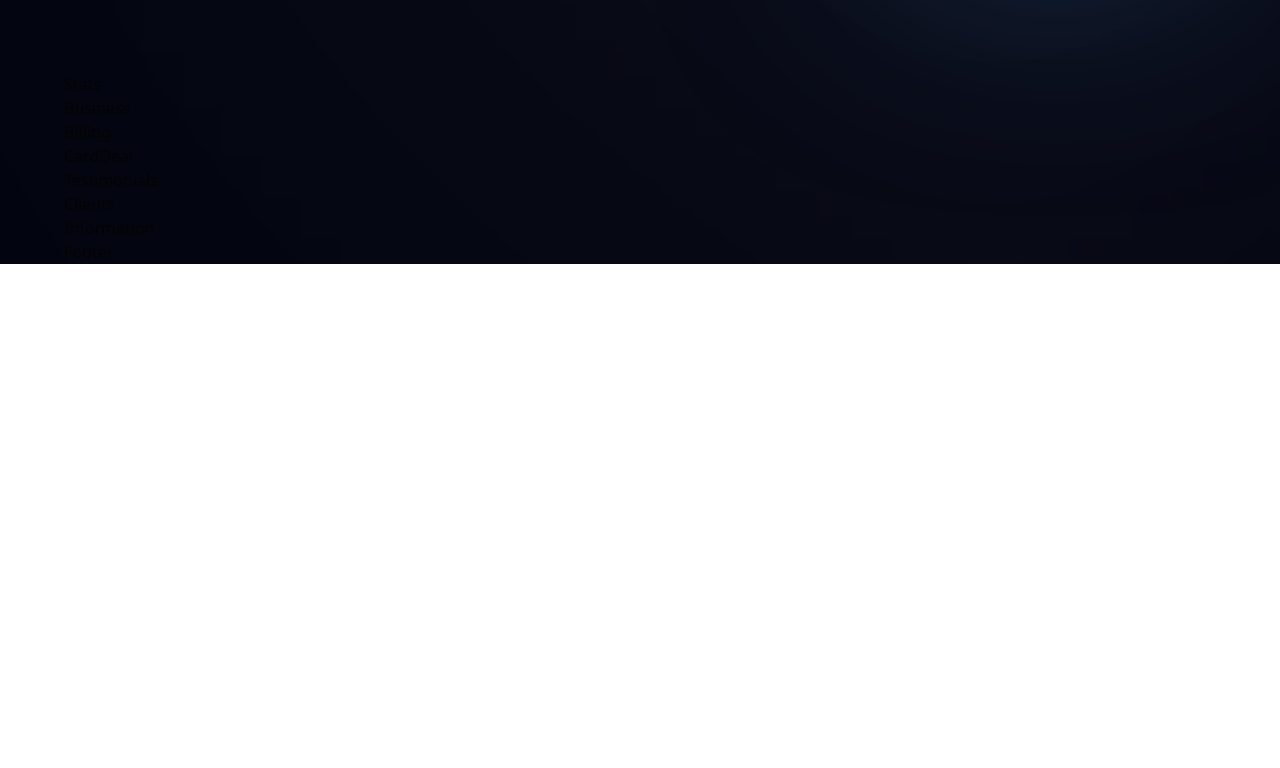
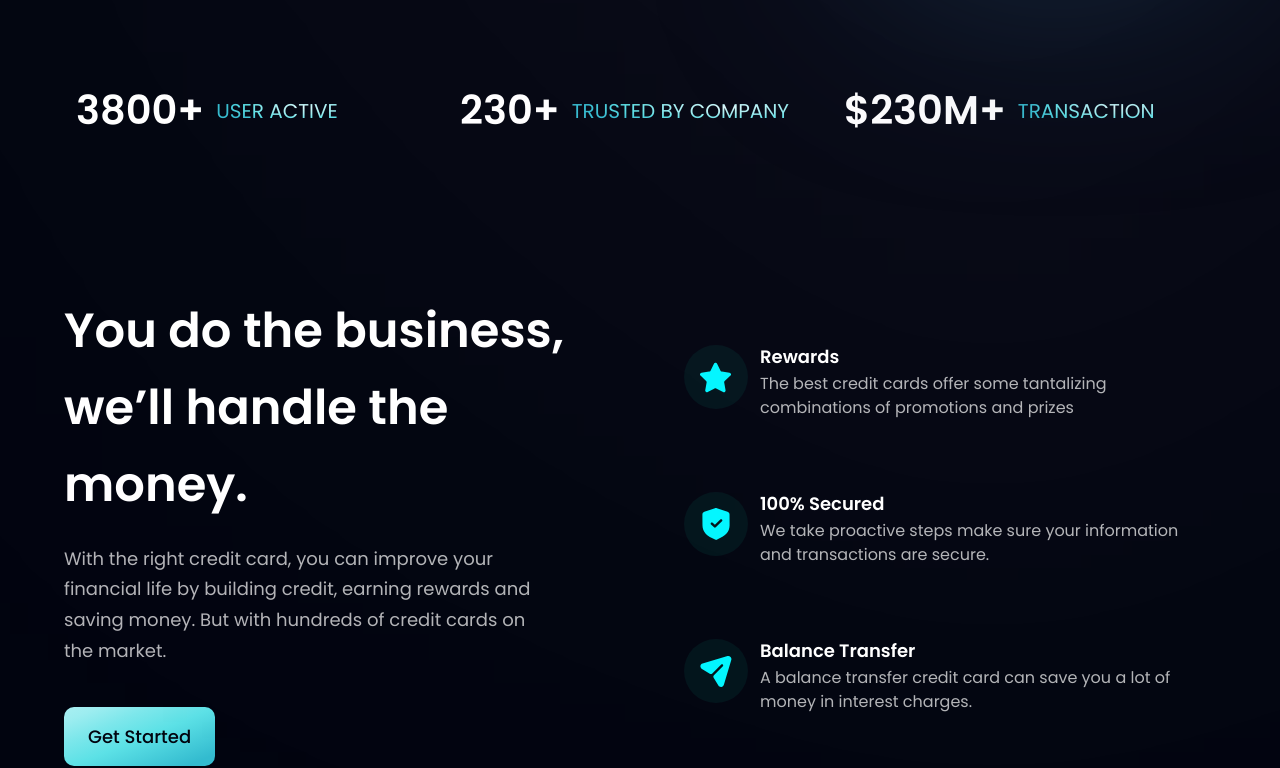
Before and after one commit to waherof29502/jin_uiuxpage, a React (Vite) app: page / in a window 1280 px wide. Shown: the part 716-1484 px from the top of the page. Before the commit the page ends 980 px from the top, so only its background shows below. Built offline with nearby package versions, Linux system fonts and the light colour scheme.

Commit message:
finished Bussiness section

```diff
--- a/src/components/Business.jsx
+++ b/src/components/Business.jsx
@@ -1,7 +1,52 @@
 import React from 'react';
+import { features } from '../constants';
+import styles, { layout } from '../style';
+import Button from './Button';
 
-const Business = () => {
-  return <div>Business</div>;
-};
+const FeatureCard = ({ icon, title, content, index }) => (
+  <div
+    className={`flex flex-row p-6 rounded-[20px] ${
+      index !== features.length - 1 ? 'mb-6' : 'mb-0'
+    } feature-card`}
+  >
+    <div
+      className={`w-[64px] h-[64px] rounded-full ${styles.flexCenter} bg-dimBlue`}
+    >
+      <img src={icon} alt='star' className='w-[50%] h-[50%] object-contain' />
+    </div>
+    <div className='flex-1 flex flex-col ml-3'>
+      <h4 className='font-poppins font-semibold text-white text-[18px] leading-[23px] mb-1'>
+        {title}
+      </h4>
+      <p className='font-poppins font-normal text-dimWhite text-[16px] leading-[24px]'>
+        {content}
+      </p>
+    </div>
+  </div>
+);
+
+const Business = () => (
+  <section id='features' className={layout.section}>
+    <div className={layout.sectionInfo}>
+      <h2 className={styles.heading2}>
+        You do the business, <br className='sm:block hidden' /> we’ll handle the
+        money.
+      </h2>
+      <p className={`${styles.paragraph} max-w-[470px] mt-5`}>
+        With the right credit card, you can improve your financial life by
+        building credit, earning rewards and saving money. But with hundreds of
+        credit cards on the market.
+      </p>
+
+      <Button styles={`mt-10`} />
+    </div>
+
+    <div className={`${layout.sectionImg} flex-col`}>
+      {features.map((feature, index) => (
+        <FeatureCard key={feature.id} {...feature} index={index} />
+      ))}
+    </div>
+  </section>
+);
 
 export default Business;
--- /dev/null
+++ b/src/components/Button.jsx
@@ -0,0 +1,12 @@
+import React from 'react';
+
+const Button = ({ styles }) => (
+  <button
+    type='button'
+    className={`py-4 px-6 font-poppins font-medium text-[18px] text-primary bg-blue-gradient rounded-[10px] outline-none ${styles}`}
+  >
+    Get Started
+  </button>
+);
+
+export default Button;
--- a/src/components/Stats.jsx
+++ b/src/components/Stats.jsx
@@ -1,7 +1,23 @@
 import React from 'react';
+import { stats } from '../constants';
+import styles from '../style';
 
-const Stats = () => {
-  return <div>Stats</div>;
-};
+const Stats = () => (
+  <section className={`${styles.flexCenter} flex-row flex-wrap sm:mb-20 mb-6`}>
+    {stats.map((stat) => (
+      <div
+        key={stat.id}
+        className={`flex-1 flex justify-start items-center flex-row m-3`}
+      >
+        <h4 className='font-poppins font-semibold xs:text-[40px] text-[30px] xs:leading-[53px] leading-[43px] text-white'>
+          {stat.value}
+        </h4>
+        <p className='font-poppins font-normal xs:text-[20px] text-[15px] xs:leading-[26px] leading-[21px] text-gradient uppercase ml-3'>
+          {stat.title}
+        </p>
+      </div>
+    ))}
+  </section>
+);
 
 export default Stats;
```
